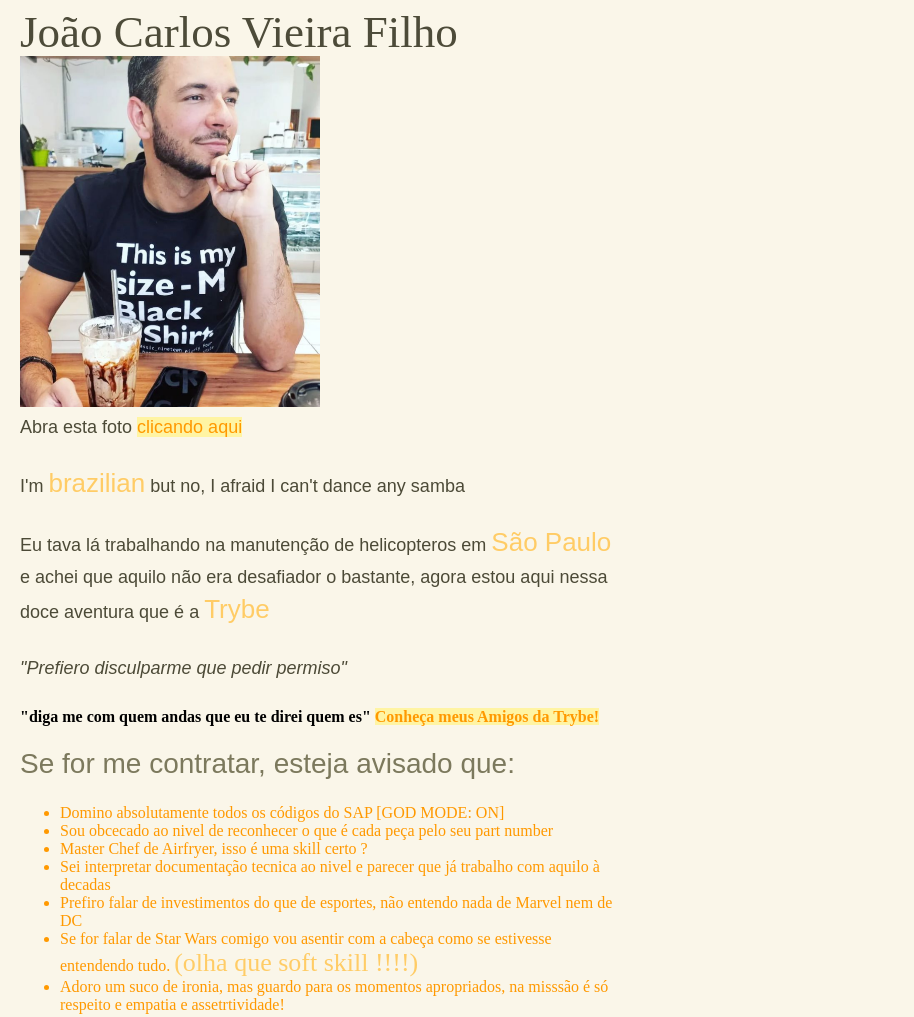
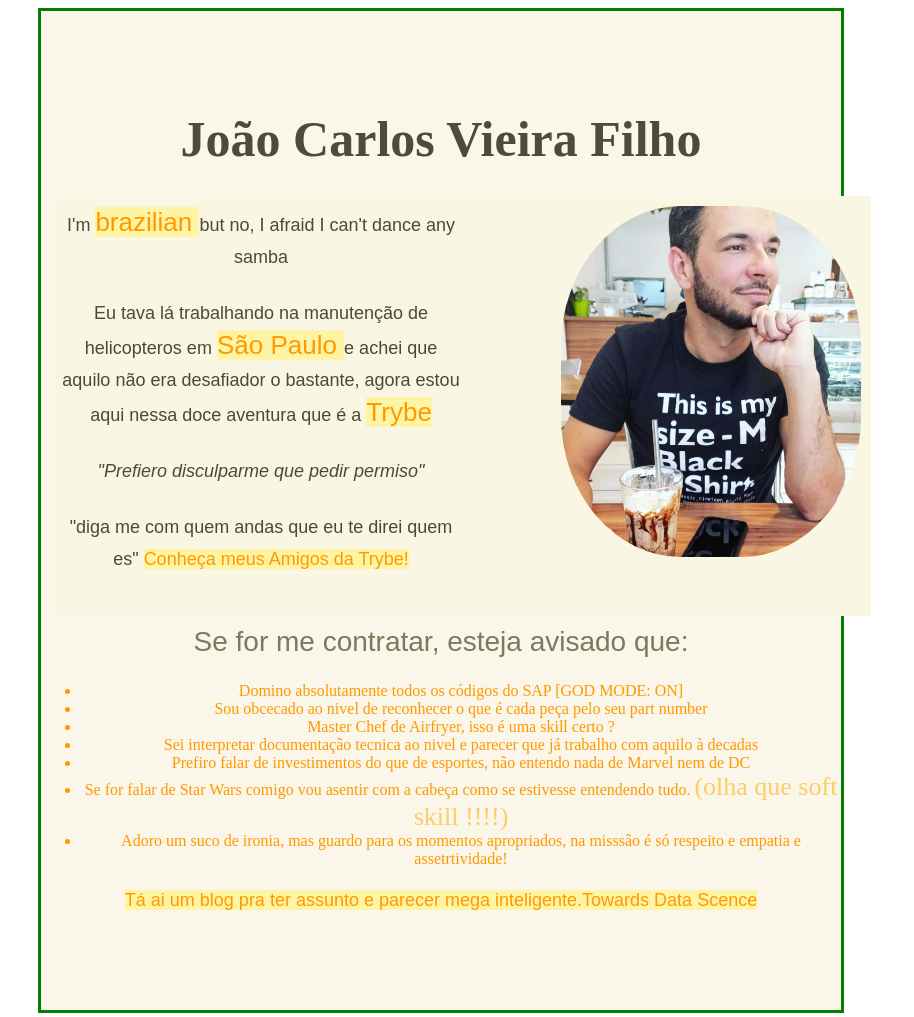
Before and after one commit to Jvieyrah/Jvieiyrah.github.io, a plain HTML site: page index.html in a window 1280 px wide. Shown: the top 1017 px of the page, without its empty margins (0-914 px from the left). Drawn offline with Linux system fonts and the light colour scheme.

Commit message:
aplicado box model

```diff
--- a/index.html
+++ b/index.html
@@ -8,19 +8,31 @@
 
   </head>
   <body>
+    <div class="centralizador">
+    <div class= "nome">
     <h1>João Carlos Vieira Filho</h1>
-    <img src="fotenha_tomando_cafe.png" width="300" alt="Foto minha tomando café">
-   <p>Abra esta foto <a href="fotenha_tomando_cafe.png">clicando aqui </a> </p>
+  </div>
+<div class="intro">
+
+       <a  class="foto" href="fotenha_tomando_cafe.png">  <img class="foto" src="fotenha_tomando_cafe.png" width="300" alt="Foto minha tomando café"> </a>
     <!--tinha uma fotinha melhor não ???/-->
 
+
+<div class="conteiner_texto">
  <!--Uma breve descrição sobre você, destacando algumas informações como nacionalidade e a cidade/estado onde mora;-->
- <p> I'm <strong>brazilian</strong> but no, I afraid I can't dance any samba</p>
+ <p> I'm <strong> <a href="https://en.wikipedia.org/wiki/Brazil" > brazilian </a> </strong> but no, I afraid I can't dance any samba</p>
 <p> Eu tava lá trabalhando na manutenção de helicopteros em
-  <strong>São Paulo</strong> e achei que aquilo não era desafiador o bastante, agora estou aqui nessa doce aventura que é a <Strong> Trybe </Strong> </p>
+  <strong> <a href="https://wikitravel.org/en/S%C3%A3o_Paulo"> São Paulo </a></strong> e achei que aquilo não era desafiador o bastante, agora estou aqui nessa doce aventura que é a <Strong> <a href="https://www.betrybe.com/"> Trybe</a> </Strong> </p>
 <P> <i>  "Prefiero disculparme que pedir permiso" </i> </P>
-<h4> "diga me com quem andas que eu te direi quem es" <a href="amigos.html"> Conheça meus Amigos da Trybe! <a> </h4>
+<p> "diga me com quem andas que eu te direi quem es" <a href="amigos.html"> Conheça meus Amigos da Trybe! <a> </p>
+</div>
 
+</div>  <!--Fim classe intro-->
+
+<div class="lista">
           <!--Uma lista de habilidades que você possui, com destaque para aquela de que você mais se orgulha-->
+
+
 
 <H2>Se for me contratar, esteja avisado que:</H2>
 <ul>
@@ -32,24 +44,38 @@
 <Li>Se for falar de Star Wars comigo vou asentir com a cabeça como se estivesse entendendo tudo. <strong>(olha que soft skill !!!!)</strong> </li>
 <li> Adoro um suco de ironia, mas guardo para os momentos apropriados, na misssão é só respeito e empatia e assetrtividade!</li>
 </ul>
+</div>
+<p> Tá ai um blog pra ter assunto e parecer mega inteligente.<a href=" https://towardsdatascience.com/" target="_Blank">Towards Data Scence </a></p>
 
-<p> Tá ai um blog pra ter assunto e parecer mega inteligente.<a href=" https://towardsdatascience.com/" target="_Blank">Towards Data Scence </a></p>
+</div>  <!--Fim classe lista-->
 
 <H2>and now, the good staff</H2>
 
   <!--Um índice com links internos para as diferentes seções do seu portfólio.-->
+
+  <div class="portfolio">
+    <!--Um índice com links internos para as diferentes seções do seu portfólio.-->
+
+    <div classe="left">
   <a href="port/IOT/landing.html">
       <h4>INTERNET DAS COISAS</h4>
       <img src="it.png" width="300" height="150" alt="INTERNET DAS COISAS"></a>
   <a href="port/BLOC/landing.html">
      <h4>APLICAÇÕES EM BLOCKCHAIN</h4> </a>
      <img src="bc.jpeg" width="300" height="150" alt="APLICAÇÕES EM BLOCKCHAIN">
+    </div>
+
+     <div class="right">
      <a href="port/DEFI/landing.html">
      <h4>FINANÇAS DESCENTRALIZADAS</h4>
       <img src="defi.jpeg" width="300" height="150" alt="FINANÇAS DESCENTRALIZADAS"> </a>
       <a href="port/MOB/landing.html">
       <h4>APLICATIVOS MOBILE</h4>
       <img src="mb.png" width="300" height="150" alt="APLICATIVOS MOBILE"> </a>
+    </div>
+
+    </div>  <!--Fim classe portfolio-->
+  </div>
 
   </body>
 
--- a/style.css
+++ b/style.css
@@ -1,11 +1,67 @@
 body {
-    background-color:#faf6e9;
-    margin-left: 20px;
-    max-width: 600px;
+
+
+
+
 }
 
-h1 { color: #4d4b39; font-family: 'Trocchi', serif; font-size: 45px; font-weight: normal; line-height: 48px; margin: 0; }
+.centralizador{
 
+
+    background-color:#faf6e9;
+
+    padding: 70px 0;
+    border: 3px solid green;
+    text-align: center;
+
+    width: 800px;
+    margin-left: 30px;
+    margin-right: 30px;
+
+
+}
+
+
+
+
+.nome {
+  text-align: center;
+    color: #4d4b39; font-family: 'Trocchi', serif;
+    font-size: 25px; font-weight: normal; line-height: 48px; margin: 0; }
+
+
+.intro {
+
+padding: 10px;
+;
+width: 800px;
+height: 400px;
+margin: 10px;
+background-color: #f9f7e4;
+}
+
+
+    .conteiner_texto {
+        float: left;
+        height: 400px;
+    margin-bottom: 20px;
+
+        width: 400px;
+    }
+
+    .foto {
+
+    float: right;
+
+    border-radius: 40%;
+    }
+    a:hover.foto {
+        border: 2px solid red;
+        border-radius: 40%;
+        opacity: 0.5;
+
+
+    }
 
 h2 { color: #7c795d; font-family: 'Source Sans Pro', sans-serif; font-size: 28px; font-weight: 400; line-height: 32px; margin: 0 0 24px; }
 
@@ -26,10 +82,43 @@ a:hover { color: #ffcc66 }
 }
 
 
-ul {
+.lista{
     background-color: #E9F1F7;
     padding: 14px;
     padding-left: 35px;
     color: rgb(106, 90, 0);
+    font-size-adjust: inherit;
+    line-height: 12px;
+
 
 }
+.portfolio{
+background-color: lavender;
+
+    padding: 20px;
+    max-height: 800px;
+    max-width: 600px;
+    display: flex;
+
+
+}
+
+    .left {
+       float: left;
+       position: relative;
+       width: 350px;
+
+
+
+
+    }
+
+    .right{
+        float: right;
+        vertical-align: top;
+        position: relative;
+        width: 350px;
+
+
+
+    }
```
Lines whose indentation alone changed are shown as unchanged.
